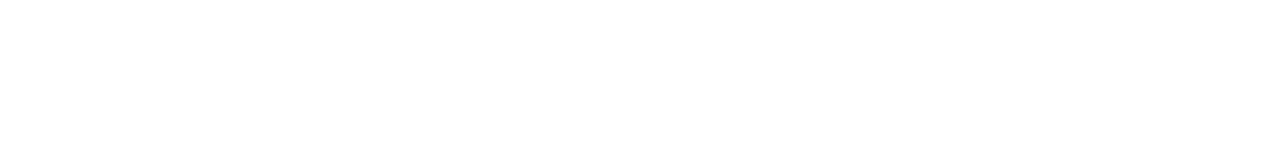
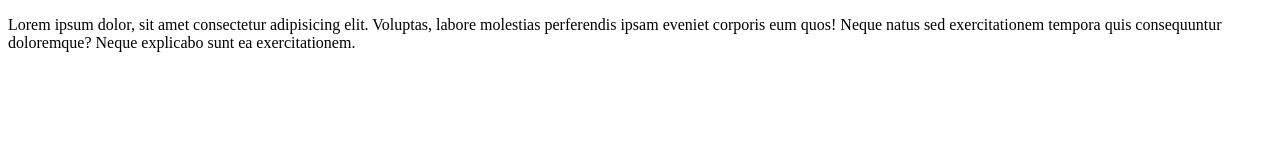
Before and after one commit to Leon-kings/TESTGITHUB, a plain HTML site: page INDEX.HTML in a window 1280 px wide. Drawn offline with Linux system fonts and the light colour scheme.

Commit message:
second commit

```diff
--- a/INDEX.HTML
+++ b/INDEX.HTML
@@ -6,6 +6,6 @@
     <title>Document</title>
 </head>
 <body>
-
+    <p>Lorem ipsum dolor, sit amet consectetur adipisicing elit. Voluptas, labore molestias perferendis ipsam eveniet corporis eum quos! Neque natus sed exercitationem tempora quis consequuntur doloremque? Neque explicabo sunt ea exercitationem.</p>
 </body>
 </html>
```
